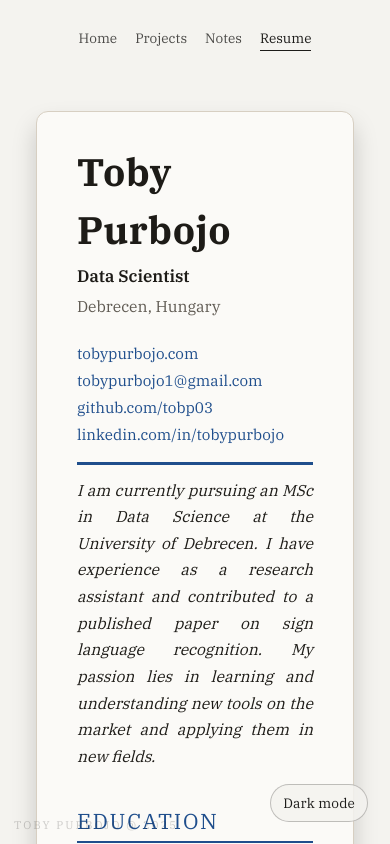
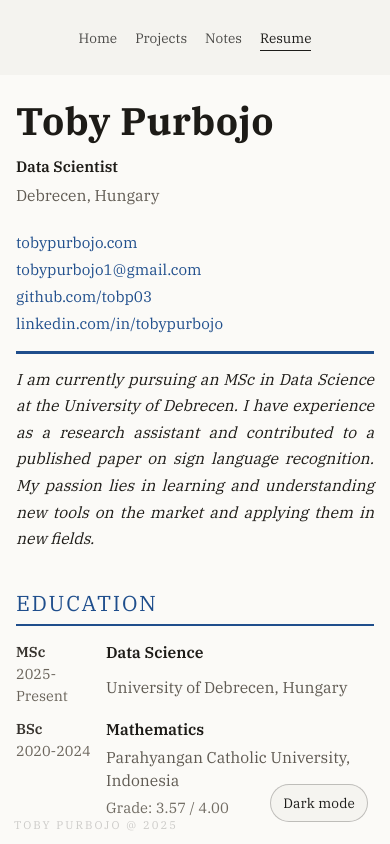
Before and after one commit to tobp03/toby-site, a Next.js app in the folder frontend/: page /resume in a window 390 px wide. Shown: the top 844 px of the page. Built offline with nearby package versions, Linux system fonts and the light colour scheme.

Commit message:
fix mobile layout

```diff
--- a/frontend/app/globals.css
+++ b/frontend/app/globals.css
@@ -756,13 +756,41 @@ a {
   color: #5f5a52;
 }
 
-@media (max-width: 720px) {
+@media (max-width: 900px) {
+  .resume-page {
+    font-size: 0.92rem;
+    padding: 0 !important;
+    background: #fbfaf7;
+  }
+
+  .resume-page .resume-card {
+    padding: 18px 16px 24px;
+    border-radius: 0;
+    border: none;
+    box-shadow: none;
+    background: transparent;
+  }
+
+  .resume-name {
+    font-size: 1.6rem;
+  }
+
+  .resume-title {
+    font-size: 0.95rem;
+  }
+
+  .resume-section-title {
+    font-size: 0.95rem;
+    letter-spacing: 0.04em;
+  }
+
   .resume-contact-block {
     text-align: left;
   }
 
   .resume-row {
-    grid-template-columns: 1fr;
+    grid-template-columns: 80px 1fr;
+    gap: 10px;
   }
 
   .resume-row-left {
--- a/frontend/content/resume.md
+++ b/frontend/content/resume.md
@@ -30,7 +30,7 @@
         <div class="resume-row-meta">2025-Present</div>
       </div>
       <div class="resume-row-right">
-        <div class="resume-row-title">MSc in Data Science</div>
+        <div class="resume-row-title">Data Science</div>
         <div class="resume-row-sub">University of Debrecen, Hungary</div>
       </div>
     </div>
@@ -40,7 +40,7 @@
         <div class="resume-row-meta">2020-2024</div>
       </div>
       <div class="resume-row-right">
-        <div class="resume-row-title">BSc in Mathematics</div>
+        <div class="resume-row-title">Mathematics</div>
         <div class="resume-row-sub">Parahyangan Catholic University, Indonesia</div>
         <div class="resume-row-note">Grade: 3.57 / 4.00</div>
       </div>
```
